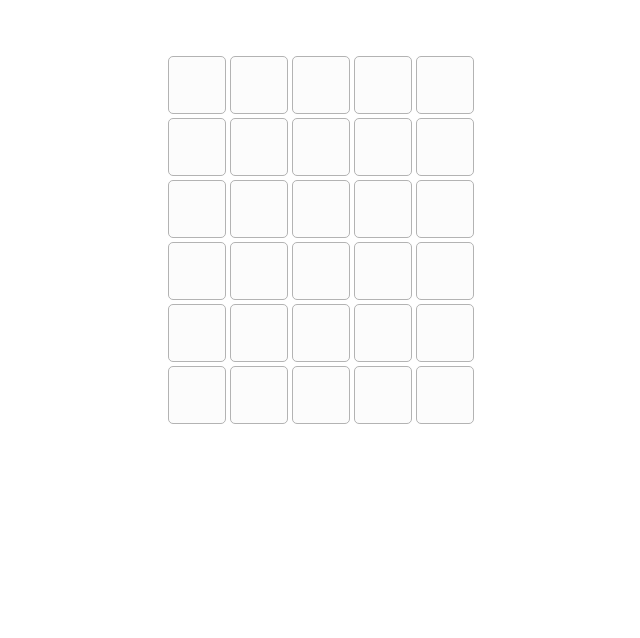
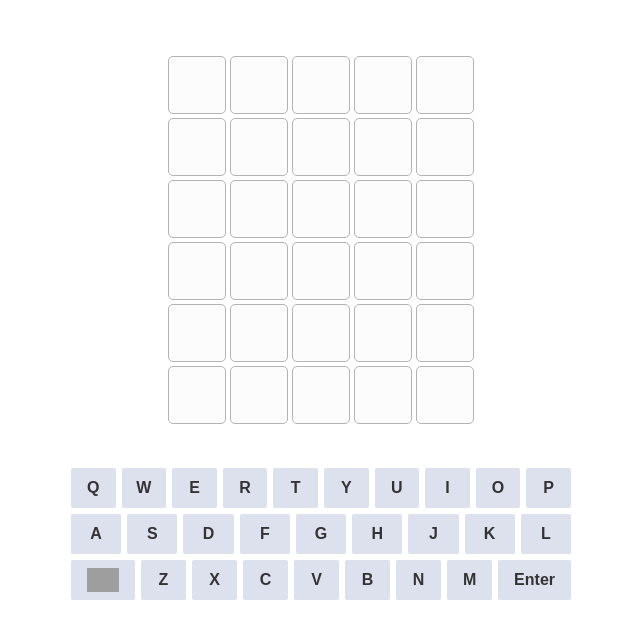
Before and after one commit to mrizkigunawan/wordle, a Vue app: page / in a window 1280 px wide. Shown: the top 638 px of the page, without its empty margins (319-959 px from the left). Built offline with nearby package versions, Linux system fonts and the light colour scheme; grey boxes are pictures that could not be loaded.

Commit message:
Update: style osk

```diff
--- a/src/assets/styles.scss
+++ b/src/assets/styles.scss
@@ -150,3 +150,50 @@ $maxWordSize: 5;
     border-color: var(--back-color);
   }
 }
+
+.osk {
+  margin-top: 40px;
+  width: 100%;
+  max-width: 500px;
+  display: flex;
+  flex-direction: column;
+  gap: 6px;
+}
+
+.osk__row {
+  display: flex;
+  gap: 6px;
+
+  button[data-key] {
+    flex: 1;
+    height: 40px;
+    padding: 0;
+    margin: 0;
+    font-size: 16px;
+    font-weight: 600;
+    text-transform: uppercase;
+    color: #333333;
+    display: flex;
+    justify-content: center;
+    align-items: center;
+    background-color: #dce1ed;
+    border: none;
+    border-radius: 2px;
+    padding: 8px;
+    cursor: pointer;
+
+    &:hover {
+      background-color: #e2e8f0;
+    }
+  }
+
+  button[data-key='enter'],
+  button[data-key='backspace'] {
+    padding: 8px 16px;
+    text-transform: capitalize;
+
+    img {
+      height: 24px;
+    }
+  }
+}
--- a/src/components/WordleBoard.vue
+++ b/src/components/WordleBoard.vue
@@ -60,6 +60,46 @@
         guessSubmitted.includes(wordOfTheDay) ? VICTORY_MESSAGE : wordOfTheDay
       "
     />
-    <div v-if="!isGameOver" class="osk"></div>
+    <div v-if="!isGameOver" class="osk">
+      <div class="osk__row">
+        <button tabindex="-1" data-key="q">q</button>
+        <button tabindex="-1" data-key="w">w</button>
+        <button tabindex="-1" data-key="e">e</button>
+        <button tabindex="-1" data-key="r">r</button>
+        <button tabindex="-1" data-key="t">t</button>
+        <button tabindex="-1" data-key="y">y</button>
+        <button tabindex="-1" data-key="u">u</button>
+        <button tabindex="-1" data-key="i">i</button>
+        <button tabindex="-1" data-key="o">o</button>
+        <button tabindex="-1" data-key="p">p</button>
+      </div>
+      <div class="osk__row">
+        <button tabindex="-1" data-key="a">a</button>
+        <button tabindex="-1" data-key="s">s</button>
+        <button tabindex="-1" data-key="d">d</button>
+        <button tabindex="-1" data-key="f">f</button>
+        <button tabindex="-1" data-key="g">g</button>
+        <button tabindex="-1" data-key="h">h</button>
+        <button tabindex="-1" data-key="j">j</button>
+        <button tabindex="-1" data-key="k">k</button>
+        <button tabindex="-1" data-key="l">l</button>
+      </div>
+      <div class="osk__row">
+        <button tabindex="-1" data-key="backspace">
+          <img
+            src="https://cdn.onlinewebfonts.com/svg/img_389509.svg"
+            alt="backspace"
+          />
+        </button>
+        <button tabindex="-1" data-key="z">z</button>
+        <button tabindex="-1" data-key="x">x</button>
+        <button tabindex="-1" data-key="c">c</button>
+        <button tabindex="-1" data-key="v">v</button>
+        <button tabindex="-1" data-key="b">b</button>
+        <button tabindex="-1" data-key="n">n</button>
+        <button tabindex="-1" data-key="m">m</button>
+        <button tabindex="-1" data-key="enter">Enter</button>
+      </div>
+    </div>
   </main>
 </template>
```
Also changed, not shown: 1 other file (tests, documents, lock files or other folders).
